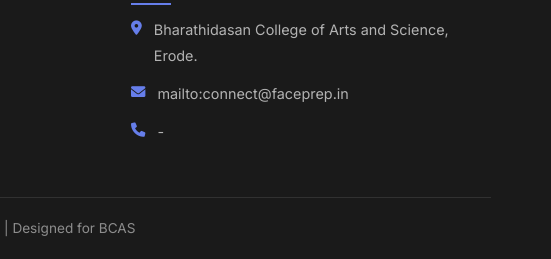
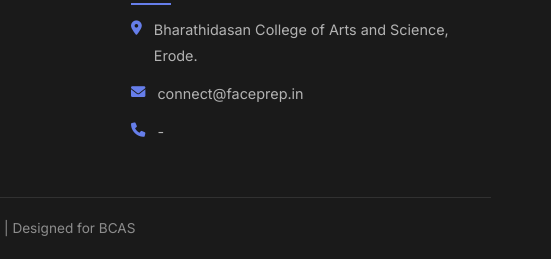
Before and after one commit to ldpdharmaprakash/Event_handling, a plain HTML site: page index.html in a window 1280 px wide. Shown: the part 1795-2054 px from the top of the page, 729-1280 px from the left. Drawn offline with Linux system fonts and the light colour scheme.

Commit message:
email update

```diff
--- a/index.html
+++ b/index.html
@@ -482,7 +482,7 @@
         <h3>Contact Us</h3>
         <div class="contact-info">
           <p><i class="fas fa-map-marker-alt"></i> Bharathidasan College of Arts and Science, Erode.</p>
-          <p><i class="fas fa-envelope"></i> mailto:connect@faceprep.in</p>
+          <p><i class="fas fa-envelope"></i>connect@faceprep.in</p>
           <p><i class="fas fa-phone"></i> - </p>
         </div>
       </div>
```
